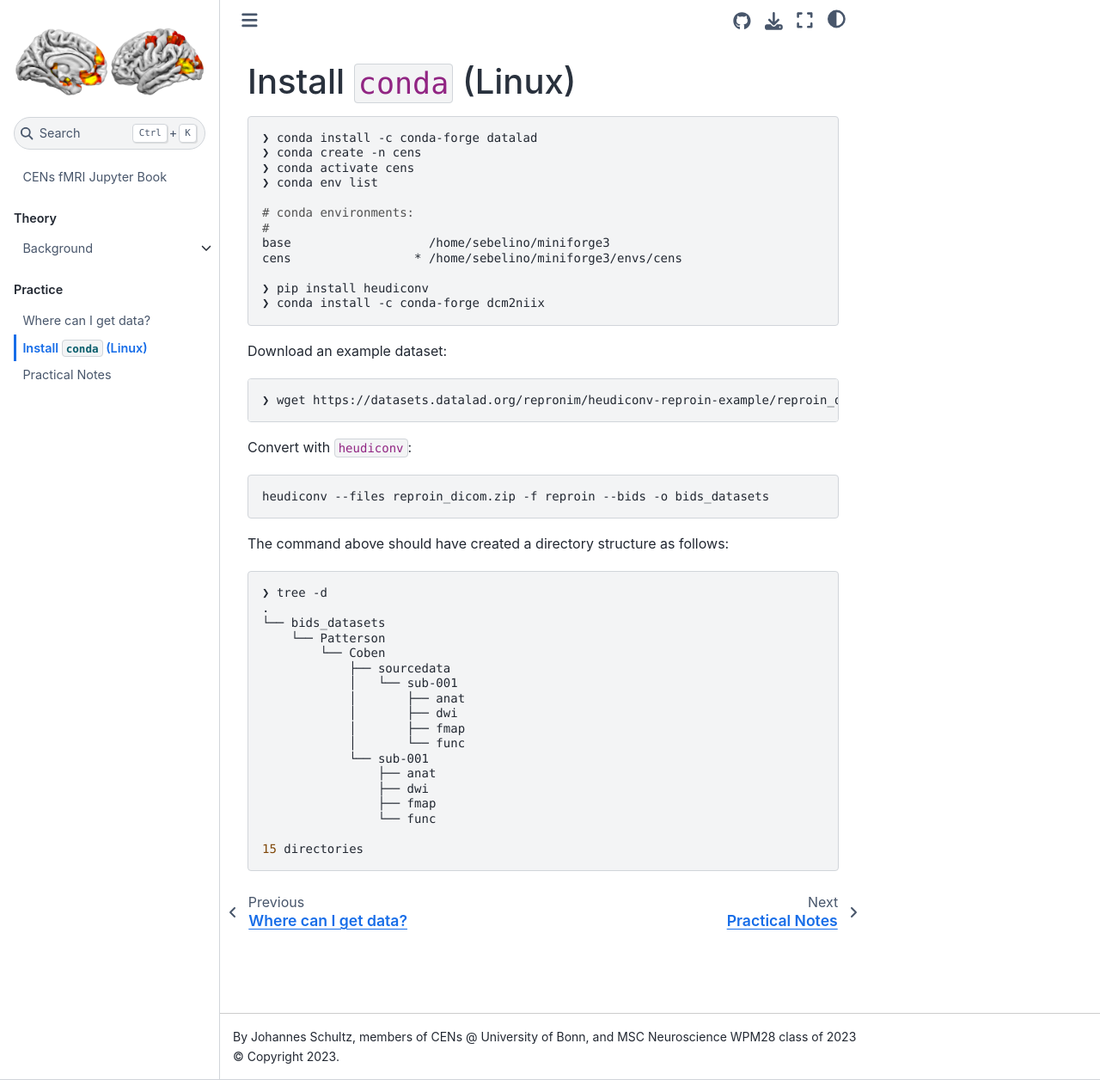
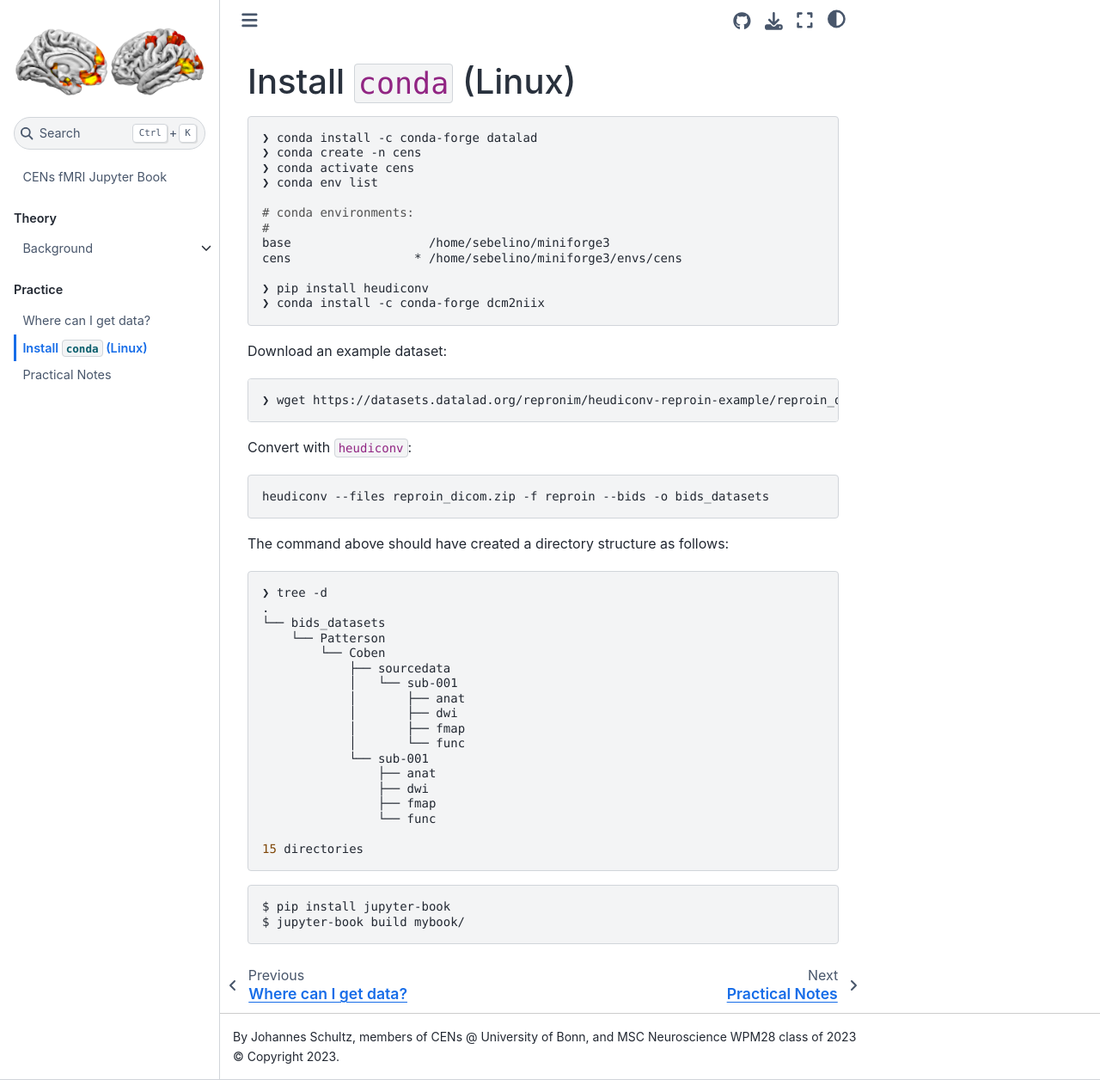
Before and after one commit to CENsBonn/fMRI, a Jupyter Book: the page built from installation.md, in a window 1280 px wide and 1256 px high. Shown: the whole window at 86% size. Built offline with Jupyter Book 1.0.4 settings and Sphinx 7.4.7 and the Sphinx Book theme 1.1.4, drawn with Linux system fonts in a browser that asks for light colours.

Commit message:
docs: Test

````diff
--- a/installation.md
+++ b/installation.md
@@ -63,3 +63,7 @@ The command above should have created a directory structure as follows:
 
 15 directories
 ```
+
+```console
+$ pip install jupyter-book
+$ jupyter-book build mybook/
````
